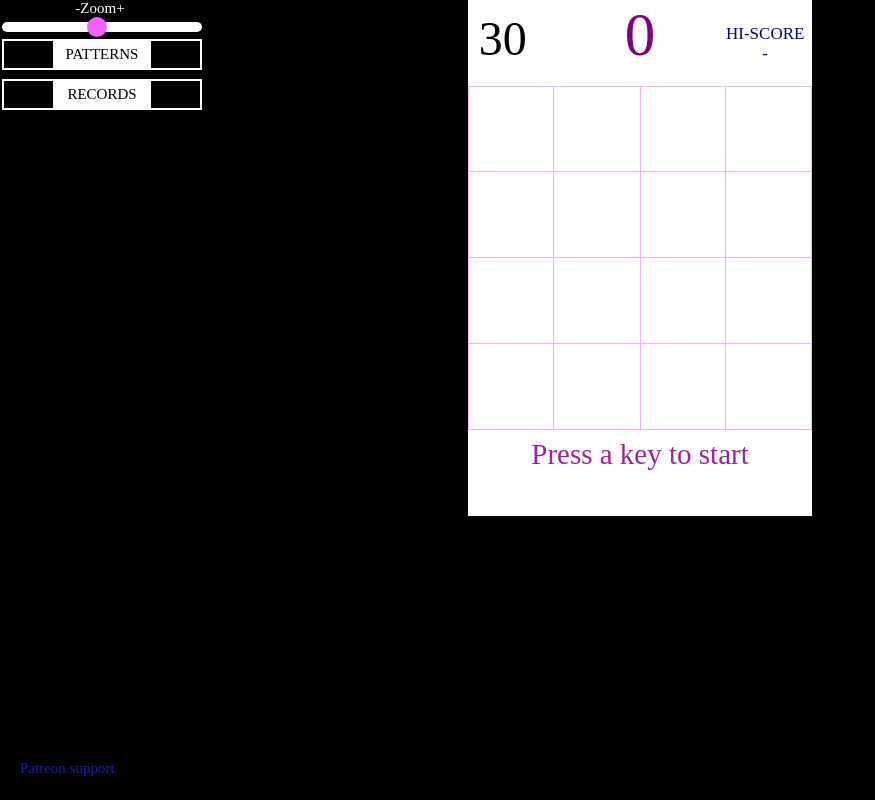
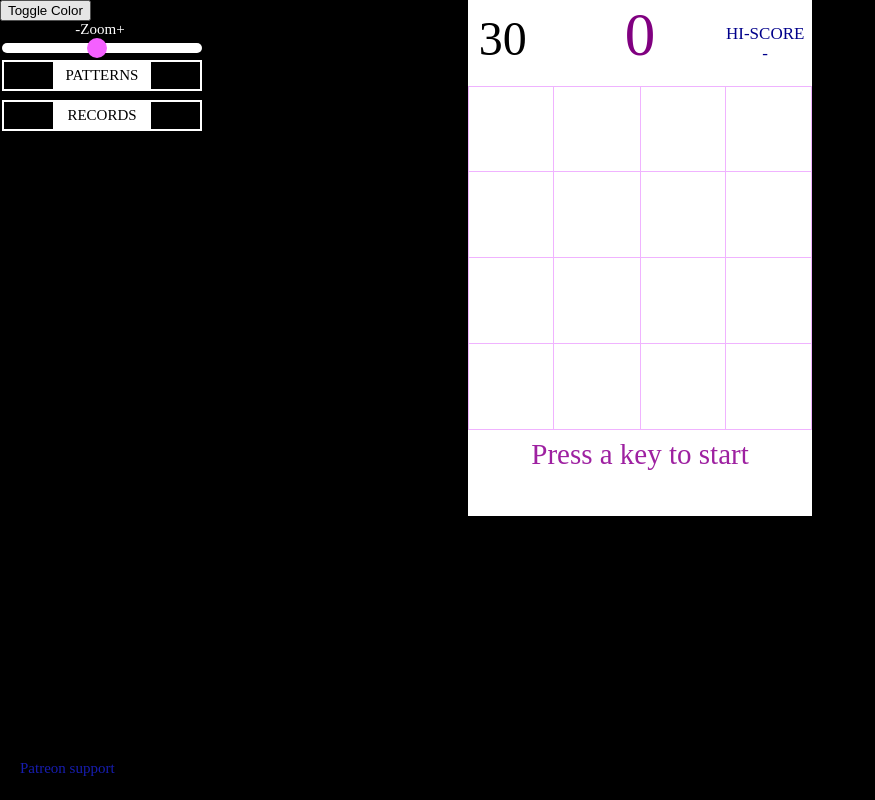
Before and after one commit to herkintm/HerkinAim, a plain HTML site: page index.html in a window 1280 px wide. Shown: the whole page, without its empty margins (0-875 px from the left). Drawn offline with Linux system fonts and the light colour scheme; a web font is replaced by a local one.

Commit message:
Update index.html

```diff
--- a/index.html
+++ b/index.html
@@ -14,4 +14,5 @@
 <body bgcolor="black">
 <script type="text/javascript" src="js.js"></script>
 </body>
+  <button id="toggleColorBtn">Toggle Color</button>
 </html>
```
